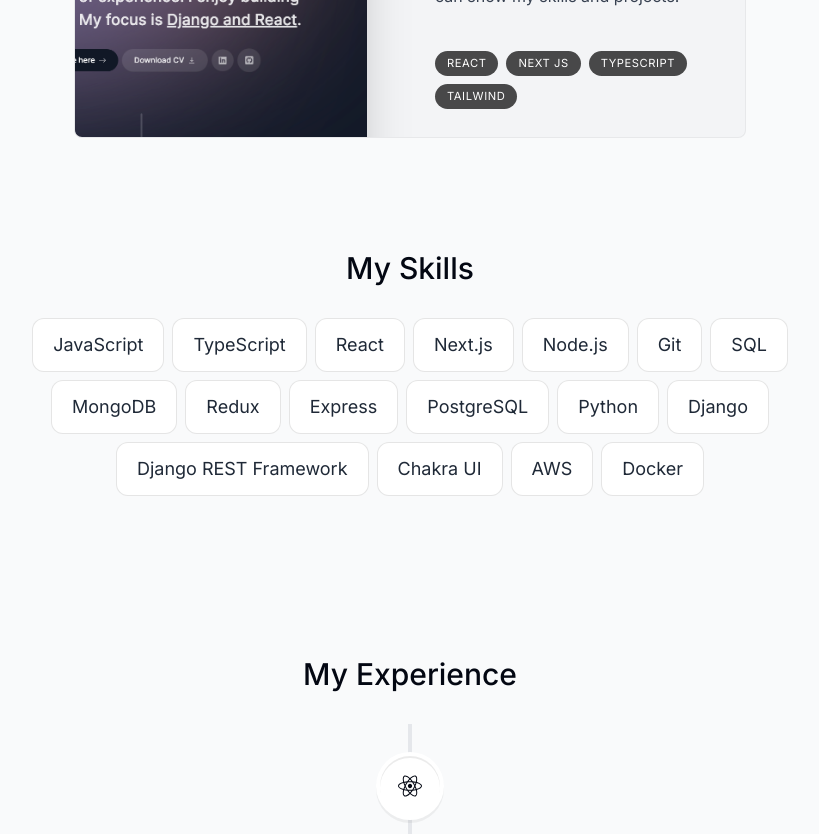
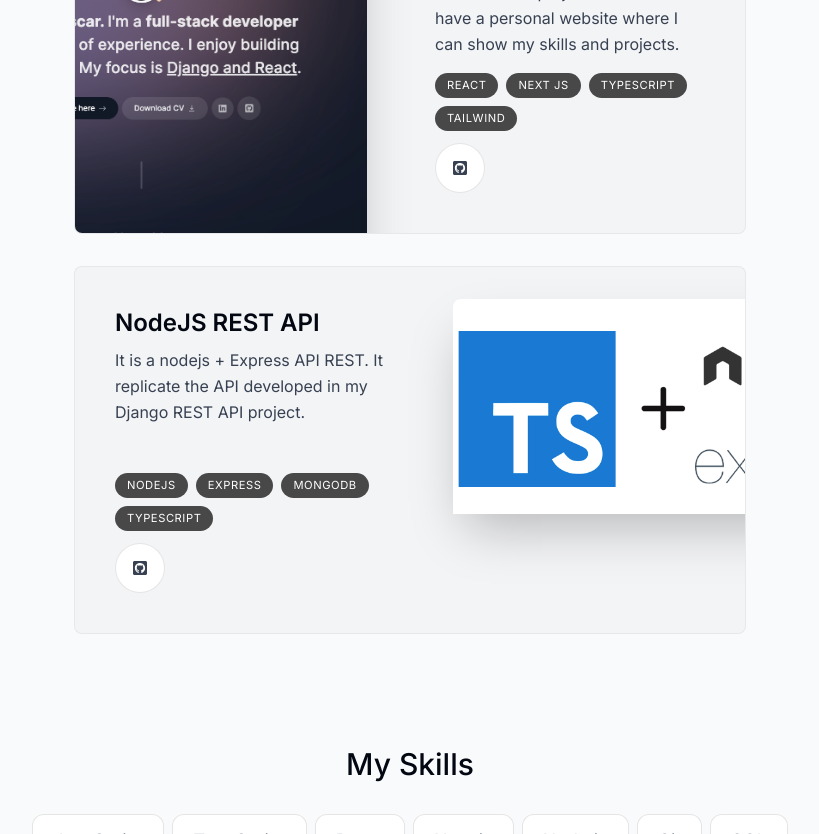
Before and after one commit to oscarmunoz1/portfolio, a Next.js app: page / in a window 1280 px wide. Shown: the part 1900-2734 px from the top of the page, without its empty margins (230-1049 px from the left). Built offline with nearby package versions, Linux system fonts and the light colour scheme.

Commit message:
A project was added

```diff
--- a/components/about.tsx
+++ b/components/about.tsx
@@ -40,7 +40,8 @@
         music. I'm a fan of sports, especially Football, my favorite team is
         Nacional. I also enjoy{" "}
         <span className="font-medium">learning new things</span>. I am currently
-        learning about <span className="font-medium">Node JS and NextJS</span>.
+        learning about <span className="font-medium">NextJS</span> and also{" "}
+        <span className="font-medium">Kafka</span>.
       </p>
     </motion.section>
   );
--- a/components/project.tsx
+++ b/components/project.tsx
@@ -2,6 +2,7 @@
 
 import { motion, useScroll, useTransform } from "framer-motion";
 
+import { FaGithubSquare } from "react-icons/fa";
 import Image from "next/image";
 import { projectsData } from "@/lib/data";
 import { useRef } from "react";
@@ -13,6 +14,7 @@
   description,
   tags,
   imageUrl,
+  githubLinks,
 }: ProjectProps) {
   const ref = useRef<HTMLDivElement>(null);
   const { scrollYProgress } = useScroll({
@@ -31,7 +33,7 @@
       }}
       className="group mb-3 sm:mb-8 last:mb-0"
     >
-      <section className="bg-gray-100 max-w-[42rem] border border-black/5 rounded-lg overflow-hidden sm:pr-8 relative sm:h-[20rem] hover:bg-gray-200 transition sm:group-even:pl-8 dark:text-white dark:bg-white/10 dark:hover:bg-white/20">
+      <section className="bg-gray-100 max-w-[42rem] border border-black/5 rounded-lg overflow-hidden sm:pr-8 relative sm:h-[23rem] hover:bg-gray-200 transition sm:group-even:pl-8 dark:text-white dark:bg-white/10 dark:hover:bg-white/20">
         <div className="pt-4 pb-7 px-5 sm:pl-10 sm:pr-2 sm:pt-10 sm:max-w-[50%] flex flex-col h-full sm:group-even:ml-[18rem]">
           <h3 className="text-2xl font-semibold">{title}</h3>
           <p className="mt-2 leading-relaxed text-gray-700 dark:text-white/70">
@@ -47,6 +49,18 @@
               </li>
             ))}
           </ul>
+          <div className="pt-3 pb-3 flex gap-2">
+            {githubLinks.map((githubLink, index) => (
+              <a
+                className="bg-white p-4 text-gray-700 w-[50px] hover:text-gray-950 flex items-center gap-2 rounded-full focus:scale-[1.15] hover:scale-[1.15] active:scale-105 transition cursor-pointer borderBlack dark:bg-white/10 dark:text-white/60"
+                href={githubLink}
+                target="_blank"
+                key={index}
+              >
+                <FaGithubSquare />
+              </a>
+            ))}
+          </div>
         </div>
 
         <Image
--- a/lib/data.ts
+++ b/lib/data.ts
@@ -1,7 +1,7 @@
-import { CgWorkAlt } from "react-icons/cg";
 import { FaReact } from "react-icons/fa";
 import { LuGraduationCap } from "react-icons/lu";
 import React from "react";
+import nodeImg from "@/public/node.png";
 import portfolioImg from "@/public/portfolio.png";
 import traceitImg from "@/public/traceit.png";
 
@@ -56,8 +56,20 @@
     title: "traceit.io",
     description:
       "Traceit is a COT (Customer-Oriented Traceability) system focused on the fruit and vegetable trade.",
-    tags: ["React", "Django", "PostgreSQL", "TypeScript", "Chakra UI", "Django REST Framework", "AWS"],
+    tags: [
+      "React",
+      "Django",
+      "PostgreSQL",
+      "TypeScript",
+      "Chakra UI",
+      "Django REST Framework",
+      "AWS",
+    ],
     imageUrl: traceitImg,
+    githubLinks: [
+      "https://github.com/oscarmunoz1/traceit-app",
+      "https://github.com/oscarmunoz1/traceit-back",
+    ],
   },
   {
     title: "oscarmunoz-dev.com",
@@ -65,6 +77,16 @@
       "I created this project in order to have a personal website where I can show my skills and projects.",
     tags: ["React", "Next JS", "TypeScript", "Tailwind"],
     imageUrl: portfolioImg,
+    githubLinks: ["https://github.com/oscarmunoz1/portfolio"],
+  },
+  {
+    title: "NodeJS REST API",
+    description:
+      "It is a nodejs + Express API REST. " +
+      "It replicate the API developed in my Django REST API project.",
+    tags: ["NodeJS", "Express", "MongoDB", "TypeScript"],
+    imageUrl: nodeImg,
+    githubLinks: ["https://github.com/oscarmunoz1/nodejs-api"],
   },
 ] as const;
 
```
Also changed, not shown: public/node.png (added).
